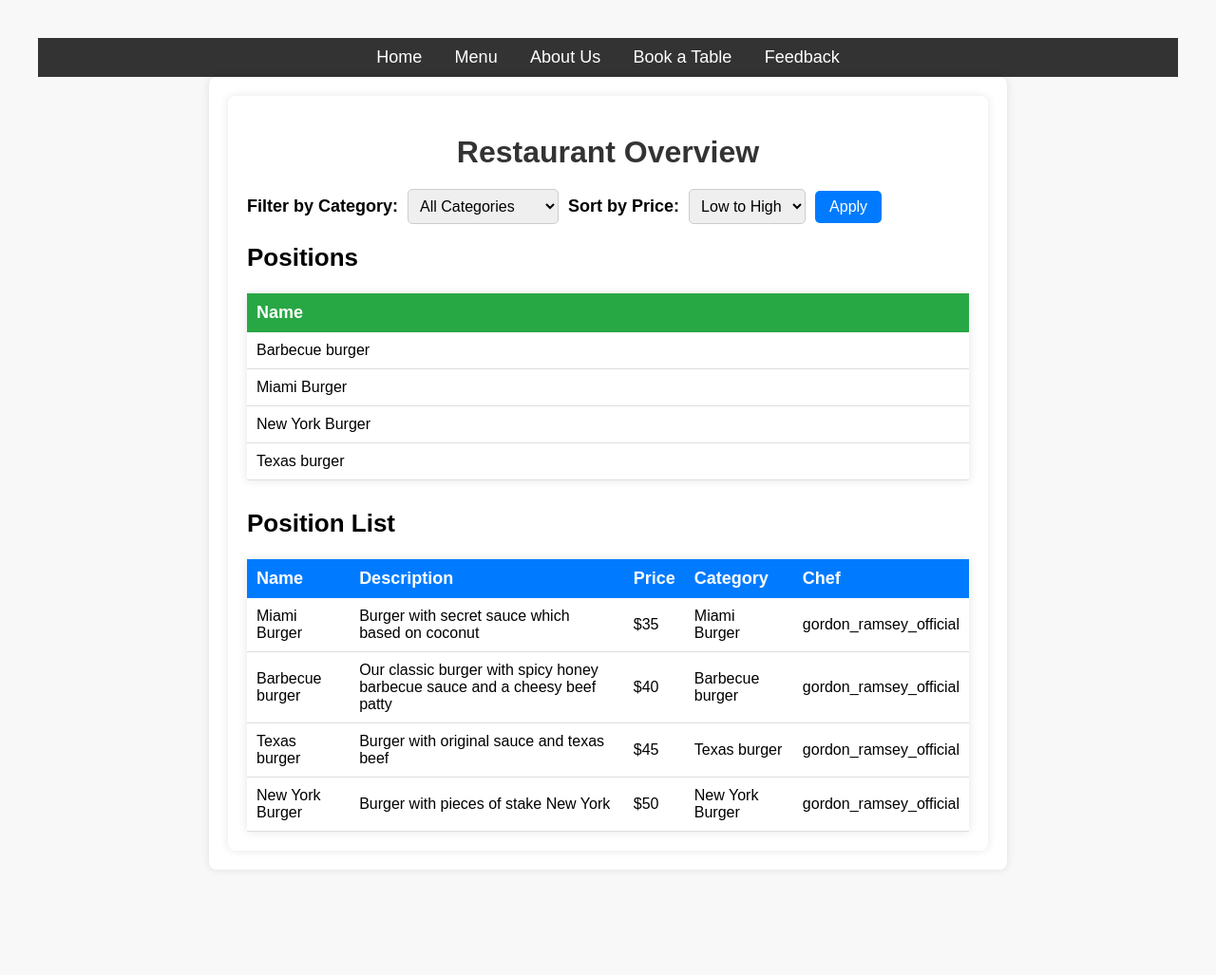
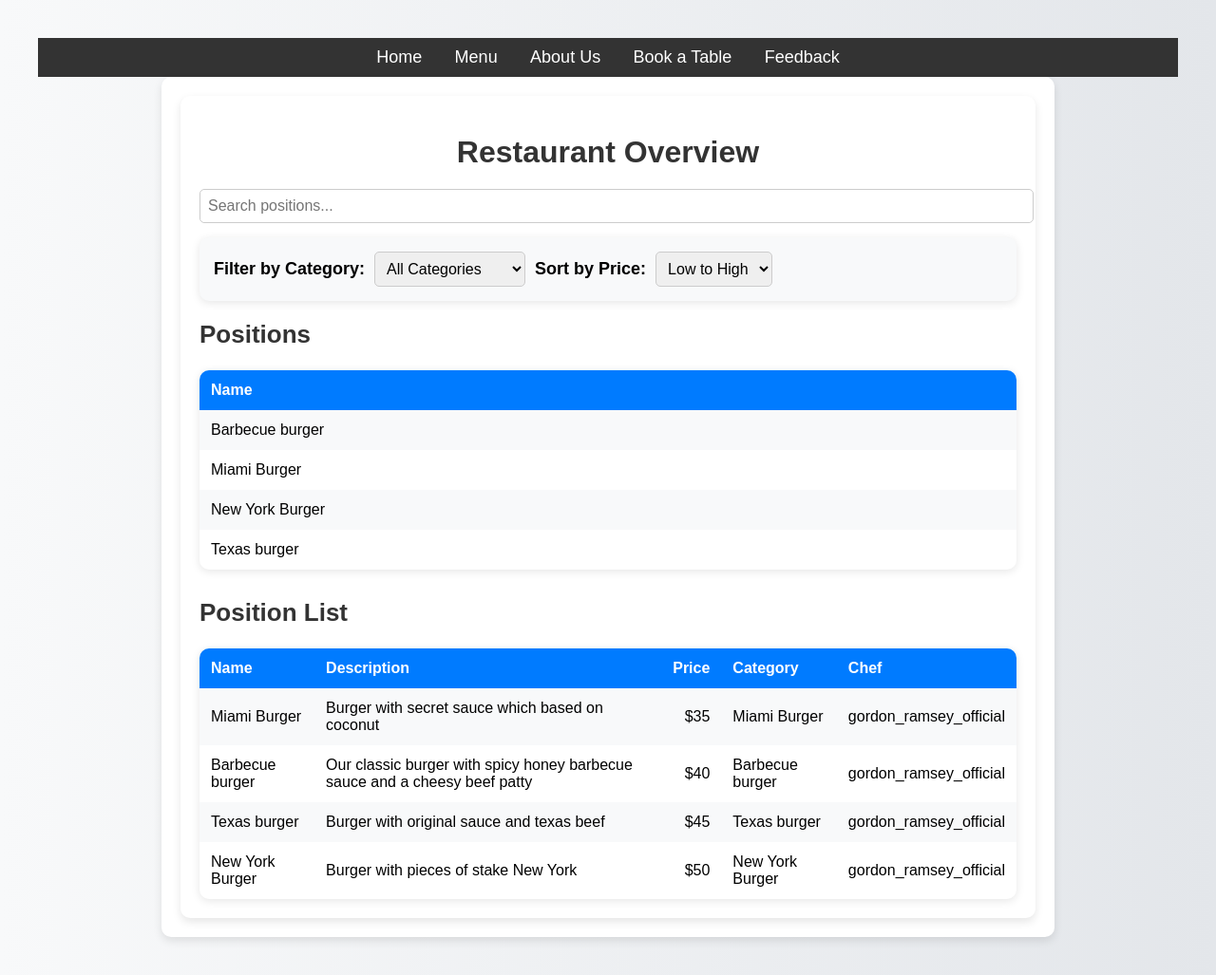
Before and after one commit to weuis/fast-food-web-restaurant, a Django app: page /restaurant_app/ in a window 1280 px wide. Shown: the whole page at 95% size. Before the commit the page ends 876 px from the top, so only its background shows below. Run offline with Django 5.2, Linux system fonts and the light colour scheme; data comes from the database, SQL or seed files in the repository; both versions use the stored data as it was after the commit; parts of the project's set-up code (start-up, migrations or seed data) failed here and were passed over.

Commit message:
Create a static css file for home page and added to home page button script

```diff
--- a/fast_food_web_restaurant/settings.py
+++ b/fast_food_web_restaurant/settings.py
@@ -119,7 +119,9 @@ USE_TZ = True
 
 STATIC_URL = "static/"
 
-STATICFILES_DIRS = [os.path.join(BASE_DIR / "static")]
+STATICFILES_DIRS = [
+    BASE_DIR / "static",
+]
 
 MEDIA_URL = "media/"
 
--- /dev/null
+++ b/static/css/home.css
@@ -0,0 +1,51 @@
+body {
+    font-family: Arial, sans-serif;
+    background: linear-gradient(to right, #f8f9fa, #e3e6ea);
+}
+.container {
+    max-width: 900px;
+    margin: auto;
+    padding: 20px;
+    background: white;
+    border-radius: 10px;
+    box-shadow: 0 4px 10px rgba(0, 0, 0, 0.1);
+}
+table {
+    width: 100%;
+    border-collapse: collapse;
+    box-shadow: 0 2px 10px rgba(0, 0, 0, 0.1);
+    border-radius: 10px;
+    overflow: hidden;
+}
+th, td {
+    padding: 12px;
+    text-align: left;
+}
+tr:nth-child(even) {
+    background-color: #f8f9fa;
+}
+th {
+    background: #007bff;
+    color: white;
+}
+button {
+    padding: 10px 15px;
+    font-size: 16px;
+    background: #007bff;
+    color: white;
+    border: none;
+    border-radius: 5px;
+    cursor: pointer;
+    transition: 0.3s;
+}
+button:hover {
+    background: #0056b3;
+}
+.search-bar {
+    width: 100%;
+    padding: 8px;
+    font-size: 16px;
+    border-radius: 5px;
+    border: 1px solid #ccc;
+    margin-bottom: 15px;
+}
--- a/templates/base.html
+++ b/templates/base.html
@@ -50,4 +50,4 @@
         {% endblock %}
     </div>
 </body>
-</html>
+</html>{% comment %}{% endcomment %}
--- a/templates/restaurant_app/home.html
+++ b/templates/restaurant_app/home.html
@@ -1,14 +1,21 @@
 {% extends 'base.html' %}
+
+{% load static %}
 
 {% block title %}Home - Restaurant Overview{% endblock %}
 
 {% block content %}
-<div class="container" style="max-width: 900px; margin: auto; padding: 20px;">
-    <h1 style="text-align: center; font-size: 32px; margin-bottom: 20px;">Restaurant Overview</h1>
+  <link rel="stylesheet" type="text/css" href="{% static 'css/home.css' %}">
+<div class="container">
+    <h1 style="text-align: center; font-size: 32px; margin-bottom: 20px; color: #333;">Restaurant Overview</h1>
 
-    <form method="GET" style="margin-bottom: 20px; display: flex; gap: 10px; align-items: center;">
+  <label>
+    <input type="text" class="search-bar" placeholder="Search positions..." onkeyup="filterTable()">
+  </label>
+
+  <form method="GET" style="display: flex; gap: 10px; align-items: center; background: #f8f9fa; padding: 15px; border-radius: 10px; box-shadow: 0 2px 10px rgba(0, 0, 0, 0.1);">
         <label for="category_id" style="font-size: 18px; font-weight: bold;">Filter by Category:</label>
-        <select name="category_id" id="category_id" style="padding: 8px; font-size: 16px; border-radius: 5px; border: 1px solid #ccc;">
+        <select name="category_id" id="category_id" class="filter" style="padding: 8px; font-size: 16px; border-radius: 5px; border: 1px solid #ccc;">
             <option value="">All Categories</option>
             {% for position in positions %}
                 <option value="{{ position.id }}" {% if position.id|stringformat:"s" == selected_category %}selected{% endif %}>
@@ -18,52 +25,67 @@
         </select>
 
         <label for="sort" style="font-size: 18px; font-weight: bold;">Sort by Price:</label>
-        <select name="sort" id="sort" style="padding: 8px; font-size: 16px; border-radius: 5px; border: 1px solid #ccc;">
-            <option value="asc" {% if selected_sort == "asc" %}selected{% endif %}>Low to High</option>
-            <option value="desc" {% if selected_sort == "desc" %}selected{% endif %}>High to Low</option>
+        <select name="sort" id="sort" class="filter" style="padding: 8px; font-size: 16px; border-radius: 5px; border: 1px solid #ccc;">
+            <option value="asc">Low to High</option>
+            <option value="desc">High to Low</option>
         </select>
-
-        <button type="submit" style="padding: 8px 15px; font-size: 16px; background: #007bff; color: white; border: none; border-radius: 5px; cursor: pointer;">Apply</button>
     </form>
 
-    <h2 style="font-size: 26px; margin-top: 20px;">Positions</h2>
-    <table style="width: 100%; border-collapse: collapse; margin-top: 10px; box-shadow: 0 0 10px rgba(0, 0, 0, 0.1);">
-        <tr style="background: #28a745; color: white; font-size: 18px;">
-            <th style="padding: 10px; text-align: left;">Name</th>
+    <h2 style="font-size: 26px; margin-top: 20px; color: #333;">Positions</h2>
+    <table id="positionsTable">
+        <tr>
+            <th>Name</th>
         </tr>
         {% for position in positions %}
-        <tr style="border-bottom: 1px solid #ddd; font-size: 16px;">
-            <td style="padding: 10px;">{{ position.position_name }}</td>
+        <tr>
+            <td>{{ position.position_name }}</td>
         </tr>
         {% empty %}
         <tr>
-            <td style="padding: 10px; text-align: center; font-style: italic;">No positions available</td>
+            <td style="text-align: center; font-style: italic;">No positions available</td>
         </tr>
         {% endfor %}
     </table>
 
-    <h2 style="font-size: 26px; margin-top: 30px;">Position List</h2>
-    <table style="width: 100%; border-collapse: collapse; margin-top: 10px; box-shadow: 0 0 10px rgba(0, 0, 0, 0.1);">
-        <tr style="background: #007bff; color: white; font-size: 18px;">
-            <th style="padding: 10px; text-align: left;">Name</th>
-            <th style="padding: 10px; text-align: left;">Description</th>
-            <th style="padding: 10px; text-align: left;">Price</th>
-            <th style="padding: 10px; text-align: left;">Category</th>
-            <th style="padding: 10px; text-align: left;">Chef</th>
+    <h2 style="font-size: 26px; margin-top: 30px; color: #333;">Position List</h2>
+    <table id="positionListTable">
+        <tr>
+            <th>Name</th>
+            <th>Description</th>
+            <th style="text-align: right;">Price</th>
+            <th>Category</th>
+            <th>Chef</th>
         </tr>
         {% for item in position_list %}
-        <tr style="border-bottom: 1px solid #ddd; font-size: 16px;">
-            <td style="padding: 10px;">{{ item.position_name }}</td>
-            <td style="padding: 10px;">{{ item.description }}</td>
-            <td style="padding: 10px;">${{ item.price }}</td>
-            <td style="padding: 10px;">{{ item.category.position_name }}</td>
-            <td style="padding: 10px;">{{ item.chef }}</td>
+        <tr>
+            <td>{{ item.position_name }}</td>
+            <td>{{ item.description }}</td>
+            <td style="text-align: right;">${{ item.price }}</td>
+            <td>{{ item.category.position_name }}</td>
+            <td>{{ item.chef }}</td>
         </tr>
         {% empty %}
         <tr>
-            <td colspan="5" style="padding: 10px; text-align: center; font-style: italic;">No position list available</td>
+            <td colspan="5" style="text-align: center; font-style: italic;">No position list available</td>
         </tr>
         {% endfor %}
     </table>
 </div>
+
+<script>
+    document.querySelectorAll('.filter').forEach(filter => {
+        filter.addEventListener('change', () => {
+            document.forms[0].submit();
+        });
+    });
+
+    function filterTable() {
+        let input = document.querySelector('.search-bar').value.toLowerCase();
+        let rows = document.querySelectorAll('#positionListTable tr:not(:first-child)');
+        rows.forEach(row => {
+            let text = row.innerText.toLowerCase();
+            row.style.display = text.includes(input) ? '' : 'none';
+        });
+    }
+</script>
 {% endblock %}
--- a/templates/restaurant_app/menu.html
+++ b/templates/restaurant_app/menu.html
@@ -65,7 +65,7 @@
     }
     .menu-item {
         background: white;
-        border-radius: 10px;{% comment %}{% endcomment %}
+        border-radius: 10px;
         box-shadow: 0 4px 8px rgba(0,0,0,0.1);
         overflow: hidden;
         text-align: left;
```
Also changed, not shown: db.sqlite3, templates/restaurant_app/book_table.html (line endings or trailing spaces).
